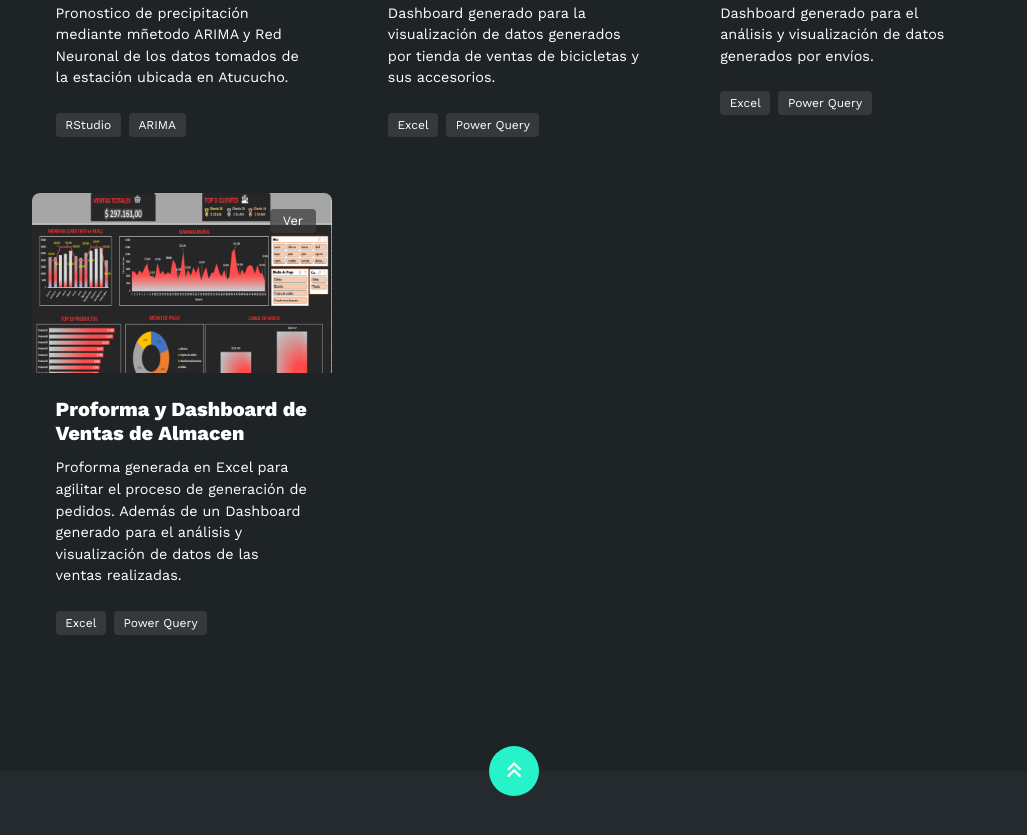
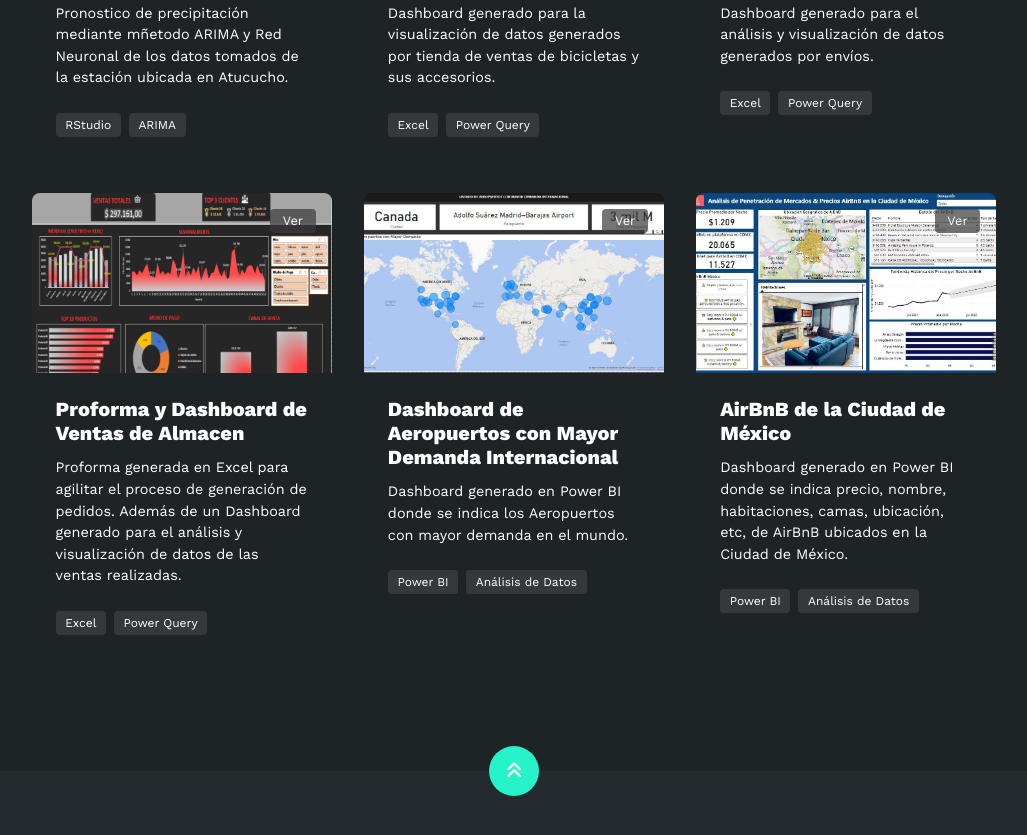
Before and after one commit to DarkXavi/DarkXavi.github.io, a plain HTML site: page proyectos.html in a window 1280 px wide. Shown: the part 1461-2296 px from the top of the page, without its empty margins (126-1153 px from the left). Drawn offline with nearby package versions, Linux system fonts and the light colour scheme.

Commit message:
Actualizacion proyectos PowerBI

```diff
--- a/proyectos.html
+++ b/proyectos.html
@@ -68,6 +68,7 @@
       <button class="filter-btn" data-filter="r">R</button>
       <button class="filter-btn" data-filter="python">Python</button>
       <button class="filter-btn" data-filter="edp">EDP</button>
+      <button class="filter-btn" data-filter="powerbi">Power BI</button>
       <button class="filter-btn active" data-filter="todos">Todos</button>
     </div>
 
@@ -228,6 +229,50 @@
           </div>
 
 
+          <!-- Project 8 -->
+
+          <div class="project-card" data-category="powerbi">
+            <div class="project-image">
+              <img src="img/p8.jpg" alt="Aeropuertos"/>
+              <a href="https://1drv.ms/u/c/52ef691228217853/Ef1d9uSmC21LkErRCiYO9ZkBS99-rs4gdTTAJJ4TfGEJ3A?e=GFVlho" target="_blank">
+              <div class="project-type">Ver</div></a>
+            </div>
+          </a>
+            <div class="project-info">
+              <h3 class="project-title">Dashboard de Aeropuertos con Mayor Demanda Internacional</h3>
+              <p class="project-description">
+                Dashboard generado en Power BI donde se indica los Aeropuertos con mayor demanda en el mundo.
+              </p>
+              <div class="tech-stack">
+                <span class="tech-badge">Power BI</span>
+                <span class="tech-badge">Análisis de Datos</span>
+              </div>
+            </div>
+          </div>
+
+
+          <!-- Project 9 -->
+
+          <div class="project-card" data-category="powerbi">
+            <div class="project-image">
+              <img src="img/p9.jpg" alt="AirBnB"/>
+              <a href="https://1drv.ms/u/c/52ef691228217853/EXX4pDRFEvVOj7ko0H6wRAQBu6a7OKn4BeybZJggi36MAw?e=RaMkIQ" target="_blank">
+              <div class="project-type">Ver</div></a>
+            </div>
+          </a>
+            <div class="project-info">
+              <h3 class="project-title">AirBnB de la Ciudad de México</h3>
+              <p class="project-description">
+                Dashboard generado en Power BI donde se indica precio, nombre, habitaciones, camas, ubicación, etc, de AirBnB ubicados en la Ciudad de México.
+              </p>
+              <div class="tech-stack">
+                <span class="tech-badge">Power BI</span>
+                <span class="tech-badge">Análisis de Datos</span>
+              </div>
+            </div>
+          </div>
+
+
         </div>
       </div>
     </section>
```
Also changed, not shown: img/p8.jpg (added), img/p9.jpg (added).
